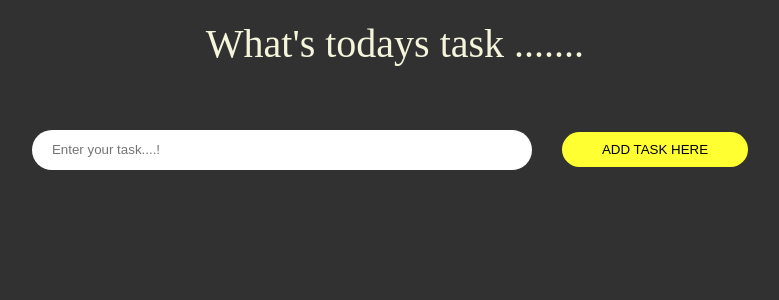
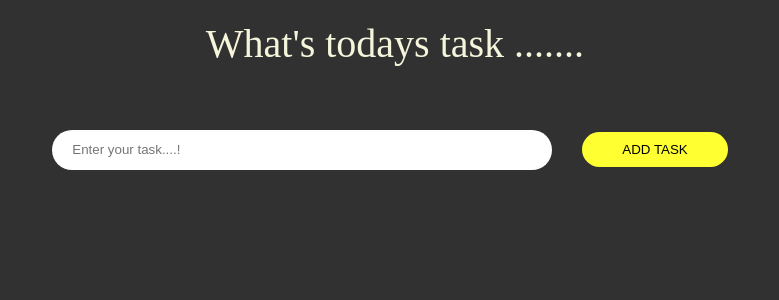
Before and after one commit to aravinthraaj/todo, a React (Create React App) app: page / in a window 1280 px wide. Shown: the top 300 px of the page, without its empty margins (245-1024 px from the left). Built offline with nearby package versions, Linux system fonts and the light colour scheme.

Commit message:
Todo Refactor

```diff
--- a/src/Components/TodoForm.js
+++ b/src/Components/TodoForm.js
@@ -33,7 +33,7 @@ function TodoForm({ addTodo }) {
         autoComplete="off"
         placeholder="Enter your task....!"
       />
-      <button type="submit"> Add Task here</button>
+      <button type="submit"> Add Task</button>
     </form>
   );
 }
```
